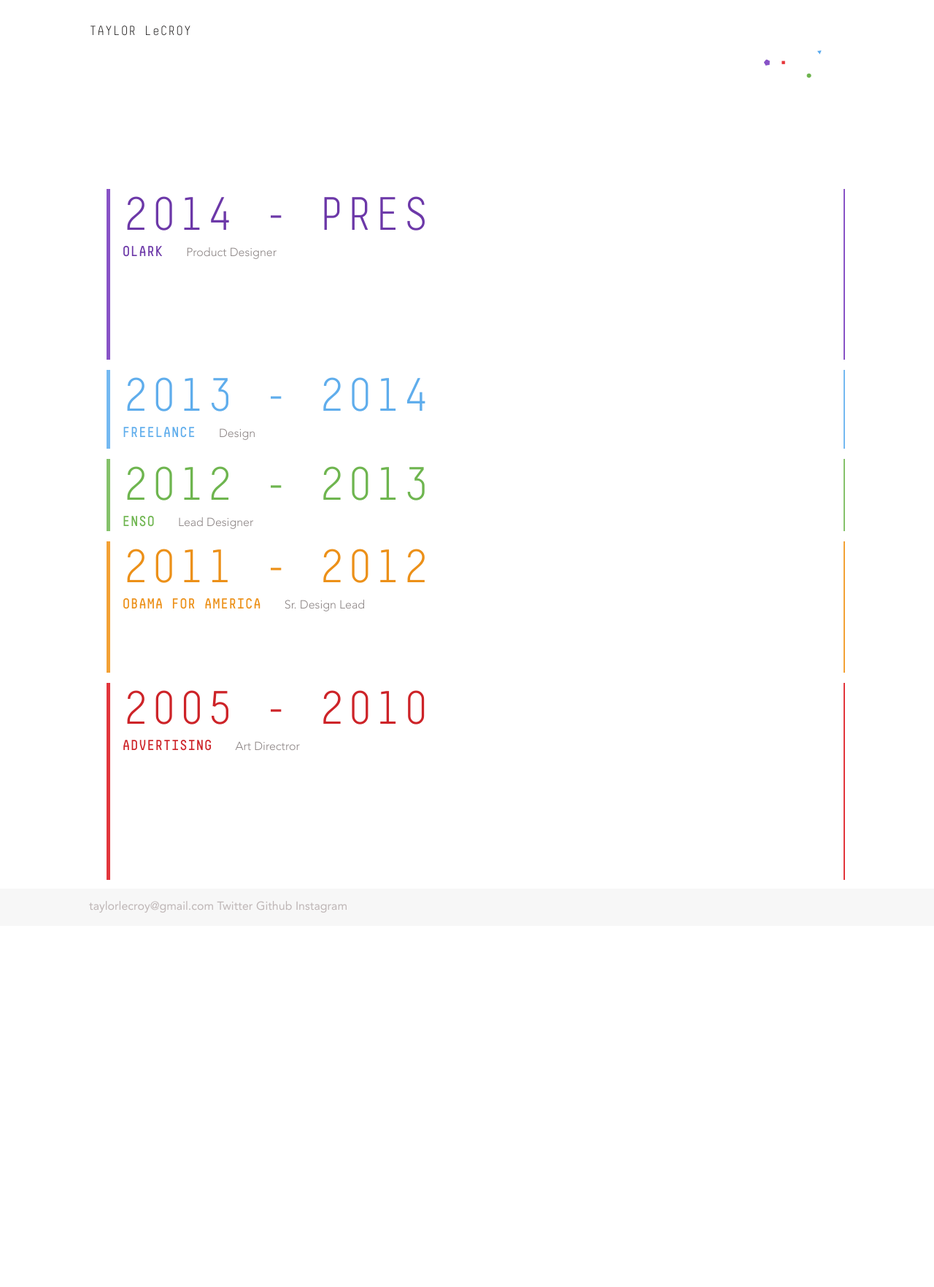
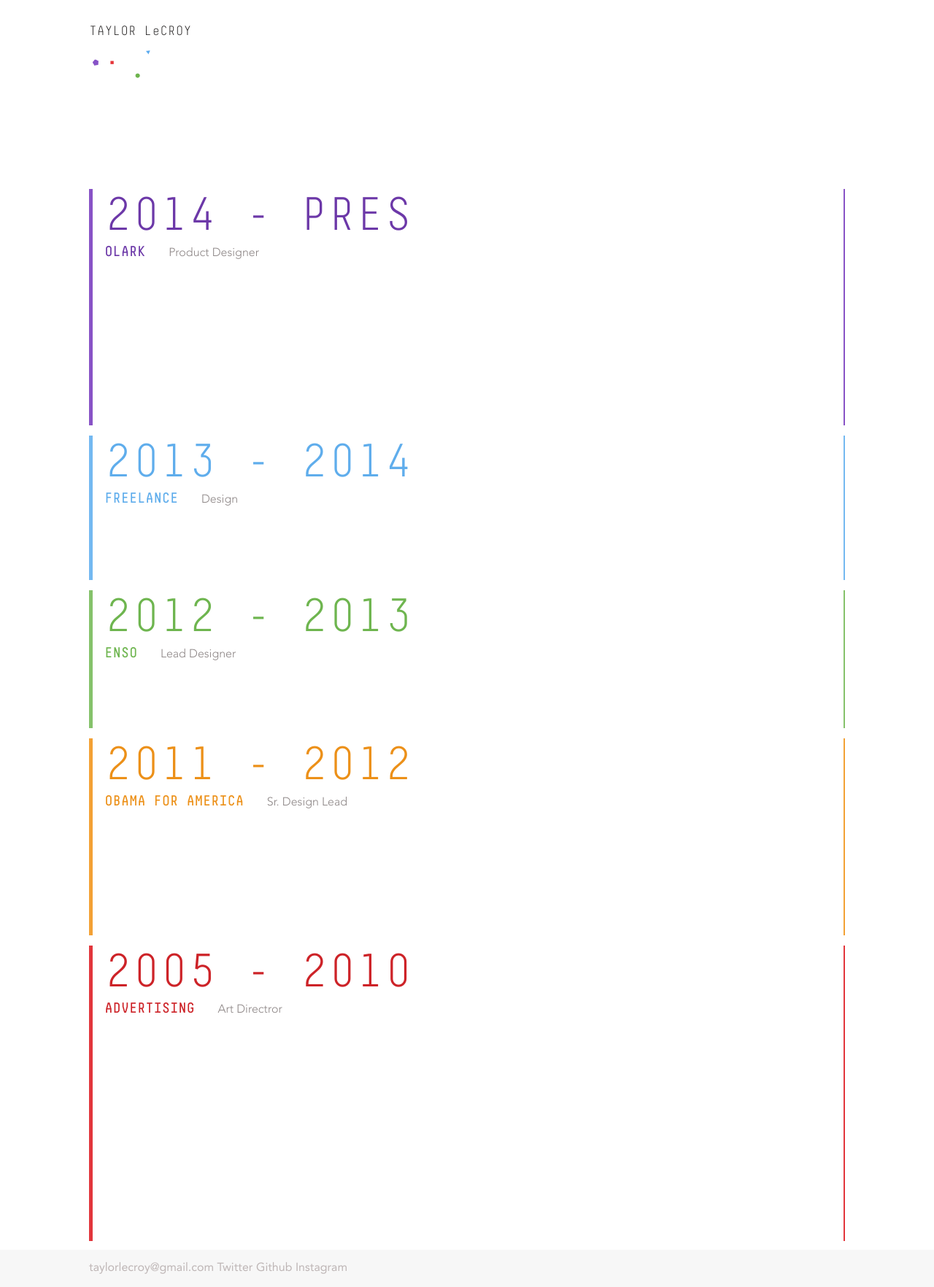
Before and after one commit to lecroy/portfolio2018, a Jekyll site: the page built from index.html, in a window 1280 px wide. Shown: the whole page at 73% size. Built offline with Jekyll 4.4.1, drawn with Linux system fonts in a browser that asks for light colours; some web fonts are replaced; comment, search, counter and statistics services are not loaded; before the commit the page ends 1269 px from its top, so only the background shows below that.

Commit message:
good start

```diff
--- a/_sass/views/_homepage.scss
+++ b/_sass/views/_homepage.scss
@@ -11,16 +11,17 @@
 }
 
 .homepage-animation {
-  float: right;
+  float: left;
   margin-right: 21%;
+  z-index: 1;
+  position: relative;
 }
 
 .homepage-animation-gif {
   width: 90px;
   position: relative;
   top: -20px;
-  right: -15vw;
-  z-index: 20;
+  left: 0;
 }
 
 .home-timeline-container {
@@ -37,7 +38,6 @@
 
 .timeline-blocks-wrapper {
   float: left;
-  margin-left: 1.5rem;
 }
 
 .timeline-block {
@@ -52,11 +52,12 @@
   }
 
   &:hover {
-    transform: scale(1.02);
+    transform: scale(1.01);
   }
 
   &:hover > .timeline-block-text-wrapper > .timespan {
     font-size: 6vw;
+    transition: all .23s ease-in-out;
   }
 }
 
@@ -85,35 +86,35 @@
   border-right: 2px solid $purple500;
   color: $purple600;
 
-  height: 26vh;
+  height: 36vh;
 }
 
 .freelance-block {
   border-left: 5px solid $blue500;
   border-right: 2px solid $blue500;
   color: $blue600;
-  height: 12vh;
+  height: 22vh;
 }
 
 .enso-block {
   border-left: 5px solid $green500;
   border-right: 2px solid $green500;
   color: $green600;
-  height: 11vh;
+  height: 21vh;
 }
 
 .ofa-block {
   border-left: 5px solid $orange500;
   border-right: 2px solid $orange500;
   color: $orange600;
-  height: 20vh;
+  height: 30vh;
 }
 
 .agency-block {
   border-left: 5px solid $red500;
   border-right: 2px solid $red500;
   color: $red600;
-  height: 30vh;
+  height: 45vh;
 }
 
 .timeline-block-text-wrapper {
```
